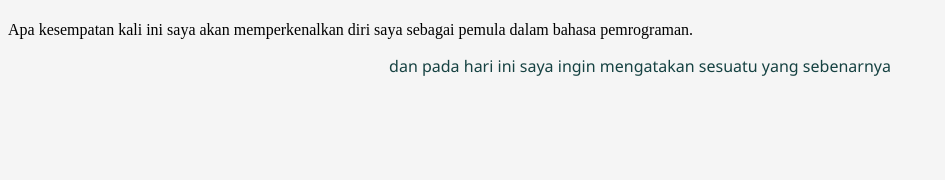
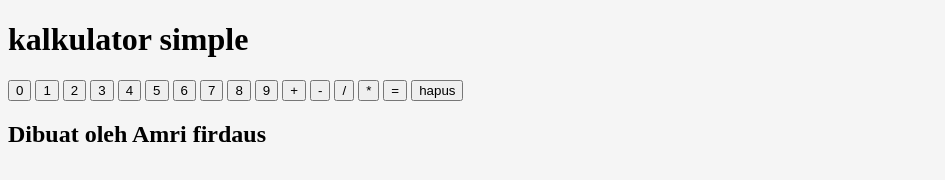
Before and after one commit to nature-modren/Website-03, a plain HTML site: page Index.html in a window 1280 px wide. Shown: the whole page, without its empty margins (0-945 px from the left). Drawn offline with Linux system fonts and the light colour scheme.

Commit message:
Update: mengubah keseluruhan isi Index.html

```diff
--- a/Index.html
+++ b/Index.html
@@ -3,18 +3,33 @@
   <head>
     <meta charset="UTF-8" />
     <meta name="viewport" content="width=device-width, initial-scale=1.0" />
-    <title>Selamat datang di website saya yang baru ini</title>
+    <title>kalkulator simple by amri firdaus</title>
     <link rel="stylesheet" href="style.css" />
   </head>
   <body>
-    <h1 id="welcome-message"></h1>
-    <p>
-      Apa kesempatan kali ini saya akan memperkenalkan diri saya sebagai pemula
-      dalam bahasa pemrograman.
-    </p>
-    <p class="paragraf2">
-      dan pada hari ini saya ingin mengatakan sesuatu yang sebenarnya
-    </p>
-    <script src="script.js"></script>
+    <h1 class="namaJudul">kalkulator simple</h1>
+    <div class="tampilanutama">
+      <div class="divlayar"></div>
+      <div class="divtombol">
+        <button id="tombol1" class="tombol1">0</button>
+        <button id="tombol2" class="tombol2">1</button>
+        <button id="tombol3" class="tombol3">2</button>
+        <button id="tombol4" class="tombol4">3</button>
+        <button id="tombol5" class="tombol5">4</button>
+        <button id="tombol6" class="tombol6">5</button>
+        <button id="tombol7" class="tombol7">6</button>
+        <button id="tombol8" class="tombol8">7</button>
+        <button id="tombol9" class="tombol9">8</button>
+        <button id="tombol10" class="tombol10">9</button>
+        <button id="tombol11" class="tombol11">+</button>
+        <button id="tombol12" class="tombol12">-</button>
+        <button id="tombol13" class="tombol13">/</button>
+        <button id="tombol14" class="tombol14">*</button>
+        <button id="tombol15" class="tombol15">=</button>
+        <button id="tombol16" class="tombol16">hapus</button>
+      </div>
+    </div>
+    <div class="judulakhir"><h2>Dibuat oleh Amri firdaus</h2></div>
   </body>
+  <script src="script.js"></script>
 </html>
```
